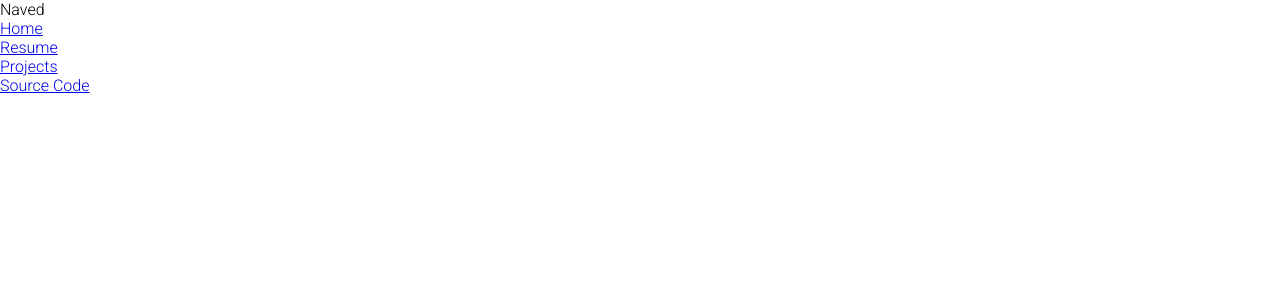
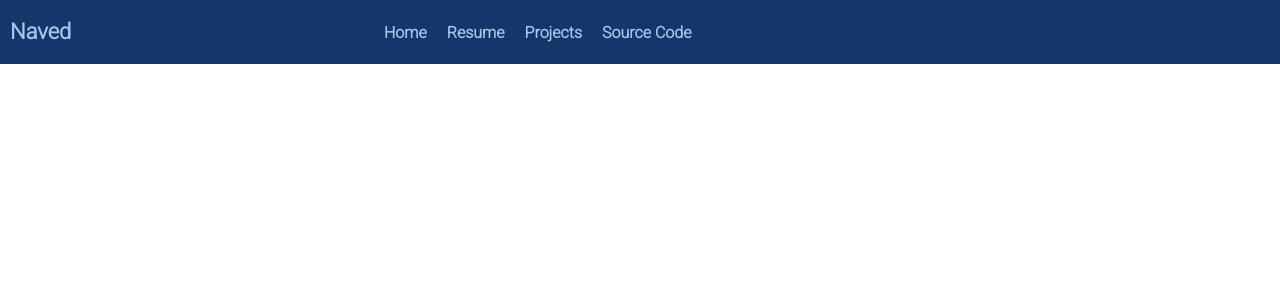
Before and after one commit to Naved-Uddin9950/programming, a PHP site: page / in a window 1280 px wide. Shown: the top 300 px of the page. Run offline with PHP 8.4, Linux system fonts and the light colour scheme; some libraries are stand-ins or nearby versions.

Commit message:
added navbar styling

```diff
--- a/Web Dev/Projects/Major Projects/Portfolio2/css/style.css
+++ b/Web Dev/Projects/Major Projects/Portfolio2/css/style.css
@@ -29,4 +29,74 @@ body{
 
 @media screen and (max-width:480px) {
     html{font-size: 45%}
+    .nav-container{display: none;}
+    .mobile-menu{display: block;}
 }
+
+header{
+    background-color: var(---shade);
+    display: flex;
+    align-items: center;
+    gap: 2rem;
+    position: relative;
+    width: 100%;
+}
+
+.header-name{
+    margin: 1rem 1rem;
+    line-height: 2;
+}
+
+.header-text{
+    color: var(---tint);
+    font-weight: bold;
+    font-size: 2.2rem;
+}
+
+.nav-container{
+    /* margin-left: 60rem; */
+    position: absolute;
+    width: 70%;
+    right: 0;
+    float: right;
+}
+
+.nav-container nav ul{
+    list-style: none;
+    display: flex;
+    align-items: center;
+    gap: 2rem;
+}
+
+.nav-container nav ul li{
+    display: inline-block;
+}
+
+.nav-container nav ul li a{
+    text-decoration: none;
+    color: var(---tint);
+    font-weight: bold;
+}
+
+.nav-container nav ul li a:hover{
+    color: var(---white);
+}
+
+.nav-container nav ul li a:active{
+    color: var(---base-color);
+}
+
+/* Mobile hamburger menu starts from here */
+
+.mobile-menu{
+    display: none;
+    position: absolute;
+    width: 10%;
+    right: 0;
+    float: right;
+    color: var(---tint);
+}
+
+.close{
+    display: none;
+}
```
